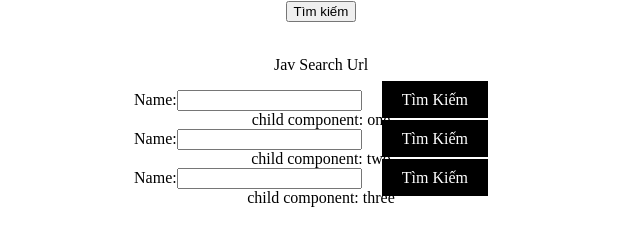
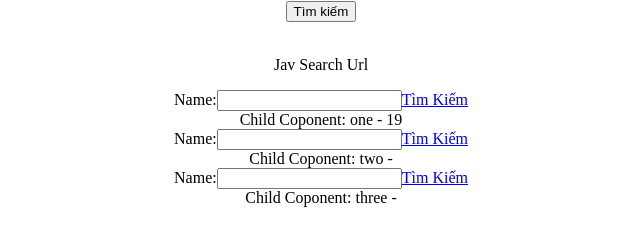
Before and after one commit to allenmeou/Learn-React-Season1, a React (Create React App) app: page / in a window 1280 px wide. Shown: the part 455-700 px from the top of the page, without its empty margins (319-959 px from the left). Built offline with nearby package versions, Linux system fonts and the light colour scheme.

Commit message:
uploap code #11

```diff
--- a/src/styles/global.scss
+++ b/src/styles/global.scss
@@ -27,10 +27,10 @@
   height: 70vmin;
   margin-top: 10px;
 }
-.a-search {
-  background-color: black;
-  padding: 10px 20px;
-  color: white;
-  text-decoration: none;
-  margin: 0 20px;
-}
+// .a-search {
+//   background-color: black;
+//   padding: 10px 20px;
+//   color: white;
+//   text-decoration: none;
+//   margin: 0 20px;
+// }
--- a/src/views/Example/MyComponents.js
+++ b/src/views/Example/MyComponents.js
@@ -4,7 +4,6 @@ import SearchJavIdol from "./SearchJavIdol";
 class MyComponents extends React.Component {
   state = {
     firstName: "",
-
     image: "",
   };
 
@@ -59,7 +58,7 @@ class MyComponents extends React.Component {
 
         <div>
           <p>Jav Search Url </p>
-          <SearchJavIdol name={"one"} />
+          <SearchJavIdol name={"one"} age={"19"} />
           <SearchJavIdol name={"two"} />
           <SearchJavIdol name={"three"} />
         </div>
--- a/src/views/Example/SearchJavIdol.js
+++ b/src/views/Example/SearchJavIdol.js
@@ -29,6 +29,10 @@ class SearchJavIdol extends Component {
   };
 
   render() {
+    console.log(">>> check point", this.props);
+    // let name = this.props.name;
+    // let age = this.props.age;
+    let { name, age } = this.props;
     return (
       <form onSubmit={this.handleSubmit}>
         <label>
@@ -44,7 +48,9 @@ class SearchJavIdol extends Component {
         </a>
 
         <>
-          <div>child component: {this.props.name}</div>
+          <div>
+            Child Coponent: {name} - {age}
+          </div>
         </>
       </form>
     );
```
